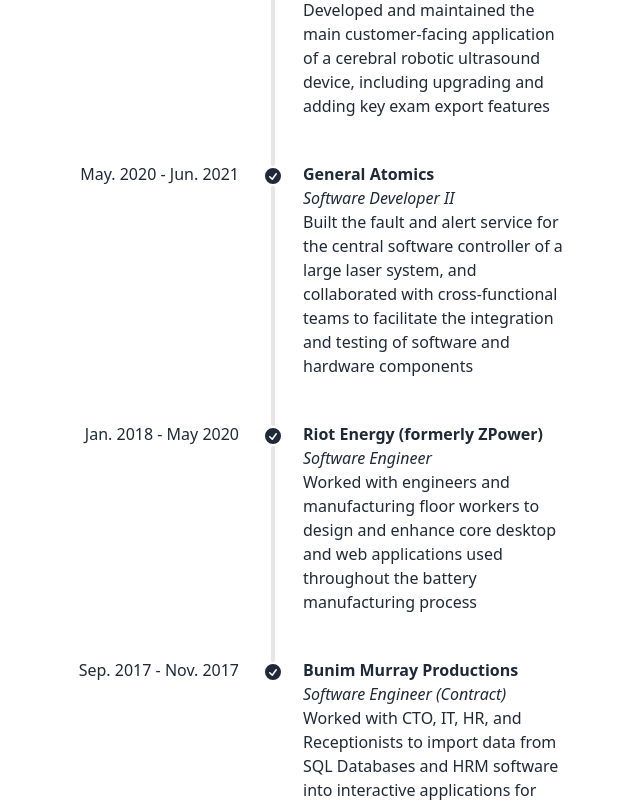
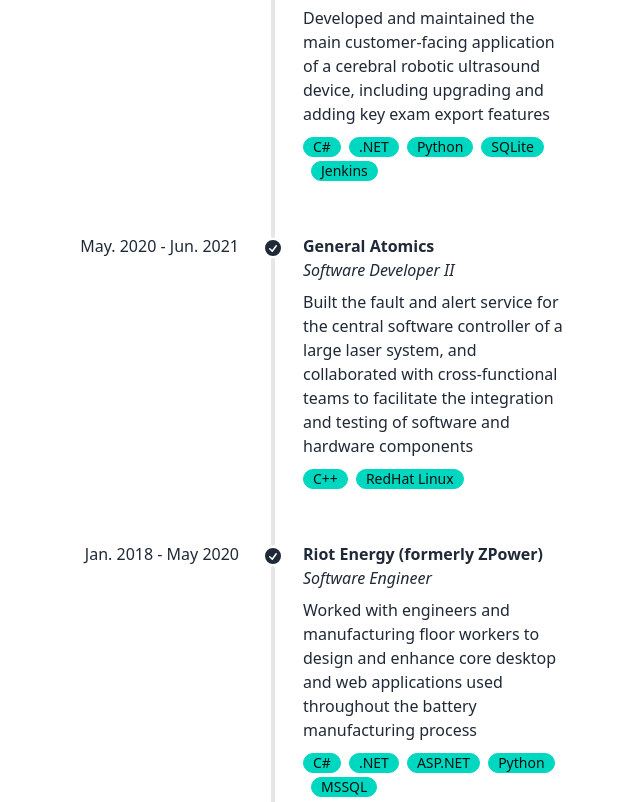
Before and after one commit to Ajfaust/Personal_Website, a React (Vite) app: page / in a window 1280 px wide. Shown: the part 560-1362 px from the top of the page, without its empty margins (47-687 px from the left). Built offline with nearby package versions, Linux system fonts and the light colour scheme.

Commit message:
Added technologies to job timeline

```diff
--- a/src/components/JobTimeline.tsx
+++ b/src/components/JobTimeline.tsx
@@ -5,6 +5,7 @@
   start: string
   end?: string
   description: string
+  tech: string[]
 }
 
 const jobs: JobProps[] = [
@@ -16,6 +17,7 @@
     end: 'Jul. 2023',
     description:
       'Developed and maintained the main customer-facing application of a cerebral robotic ultrasound device, including upgrading and adding key exam export features',
+    tech: ['C#', '.NET', 'Python', 'SQLite', 'Jenkins'],
   },
   {
     company: 'General Atomics',
@@ -25,6 +27,7 @@
     end: 'Jun. 2021',
     description:
       'Built the fault and alert service for the central software controller of a large laser system, and collaborated with cross-functional teams to facilitate the integration and testing of software and hardware components',
+    tech: ['C++', 'RedHat Linux'],
   },
   {
     company: 'Riot Energy (formerly ZPower)',
@@ -34,6 +37,7 @@
     end: 'May 2020',
     description:
       'Worked with engineers and manufacturing floor workers to design and enhance core desktop and web applications used throughout the battery manufacturing process',
+    tech: ['C#', '.NET', 'ASP.NET', 'Python', 'MSSQL'],
   },
   {
     company: 'Bunim Murray Productions',
@@ -43,6 +47,7 @@
     end: 'Nov. 2017',
     description:
       'Worked with CTO, IT, HR, and Receptionists to import data from SQL Databases and HRM software into interactive applications for better visibility and ease of use',
+    tech: ['C#', 'JavaScript', 'MSSQL'],
   },
 ]
 
@@ -72,9 +77,16 @@
             </svg>
           </div>
           <div className="timeline-end mx-5 mb-10">
-            <p className="font-bold">{job.company}</p>
-            <p className="italic">{job.title}</p>
+            <div className="mb-2">
+              <p className="font-bold">{job.company}</p>
+              <p className="italic">{job.title}</p>
+            </div>
             <p>{job.description}</p>
+            <div className="my-2 space-x-2">
+              {job.tech.map((t) => (
+                <div className="badge badge-accent">{t}</div>
+              ))}
+            </div>
           </div>
           {idx < jobs.length - 1 && <hr />}
         </li>
```
